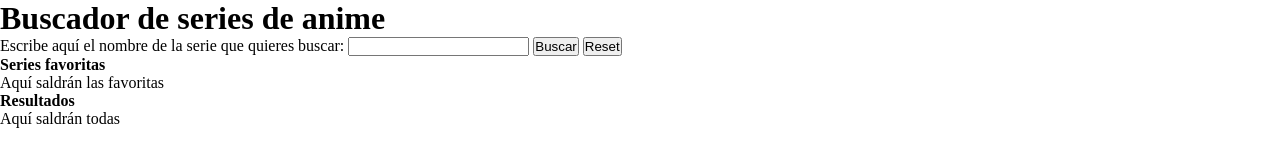
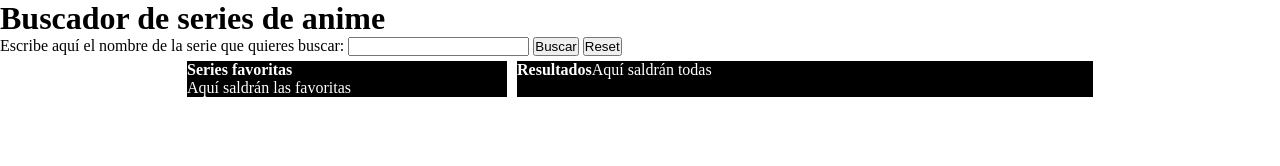
Before and after one commit to Adalab/modulo-2-evaluacion-final-AngelesMB, a website: page src/html/index.html in a window 1280 px wide. Drawn offline with nearby package versions, Linux system fonts and the light colour scheme; files that its build step writes are made by us from their sources.

Commit message:
Refactor renderShows function and test scss

```diff
--- a/docs/assets/js/main.js
+++ b/docs/assets/js/main.js
@@ -1 +1 @@
-"use strict";const searchElem=document.querySelector(".js-search"),containerElem=document.querySelector(".js-container"),searchButton=document.querySelector(".js-searchButton"),resetButton=document.querySelector(".js-resetButton"),APIPath="https://api.jikan.moe/v3/search/anime?q=";let showsArray=[],searchValue="";function getSearchValue(){searchValue=searchElem.value.toLowerCase()}function getDataApi(){fetch(APIPath+searchValue).then(e=>e.json()).then(e=>{showsArray=e.results,renderShows()})}function renderShows(){containerElem.innerHTML="";for(const e of showsArray)containerElem.innerHTML+=`<p>${e.title}</p> <img src=${e.image_url}>`}function handleSearchButtonClick(e){e.preventDefault(),getSearchValue(),getDataApi()}function handleResetButtonClick(e){console.log("Has clickado en reset")}searchButton.addEventListener("click",handleSearchButtonClick),resetButton.addEventListener("click",handleResetButtonClick);
+"use strict";const searchElem=document.querySelector(".js-search"),containerElem=document.querySelector(".js-container"),searchButton=document.querySelector(".js-searchButton"),resetButton=document.querySelector(".js-resetButton"),APIPath="https://api.jikan.moe/v3/search/anime?q=";let showsArray=[],searchValue="";function getSearchValue(){searchValue=searchElem.value.toLowerCase()}function getDataApi(){fetch(APIPath+searchValue).then(e=>e.json()).then(e=>{showsArray=e.results,renderShows()})}function renderShows(){containerElem.innerHTML="";for(const e of showsArray){const t=document.createElement("div");t.classList.add("show--preview"),renderTitle(t,e),renderImage(t,e)}}function renderTitle(e,t){const n=document.createElement("h4"),r=document.createTextNode(t.title);n.appendChild(r),e.appendChild(n)}function renderImage(e,t){const n=document.createElement("img");n.src=t.image_url,e.appendChild(n),containerElem.appendChild(e)}function handleSearchButtonClick(e){e.preventDefault(),getSearchValue(),getDataApi()}function handleResetButtonClick(e){console.log("Has clickado en reset")}searchButton.addEventListener("click",handleSearchButtonClick),resetButton.addEventListener("click",handleResetButtonClick);
--- a/src/html/partials/main.html
+++ b/src/html/partials/main.html
@@ -5,9 +5,15 @@
   >
   <input type="text" name="search" id="search" class="js-search" />
   <input type="submit" value="Buscar" class="js-searchButton" />
-  <input type="reset" value="Reset" class="js-resetButton"/>
+  <input type="reset" value="Reset" class="js-resetButton" />
 </form>
-<h4>Series favoritas</h4>
-<div>Aquí saldrán las favoritas</div>
-<h4>Resultados</h4>
-<div class="js-container">Aquí saldrán todas</div>
+<section class="results">
+  <div class="fav--container">
+    <h4>Series favoritas</h4>
+    Aquí saldrán las favoritas
+  </div>
+  <div class="shows--container js-container">
+    <h4>Resultados</h4>
+    Aquí saldrán todas
+  </div>
+</section>
--- a/src/scss/layout/_page.scss
+++ b/src/scss/layout/_page.scss
@@ -0,0 +1,25 @@
+.results {
+  display: flex;
+  justify-content: center;
+  width: 100%;
+}
+
+.fav--container {
+  width: 25%;
+  margin: 5px;
+  background-color: black;
+  color: white;
+}
+
+.shows--container {
+  width: 45%;
+  background-color: black;
+  margin: 5px;
+  color: white;
+  display: flex;
+  flex-wrap: wrap;
+}
+
+.show--preview {
+    width: 300px;
+}
```
Also changed, not shown: docs/index.html (+11 -5 lines), src/js/main.js (+18 -1 lines), README.md, docs/assets/css/main.css.
